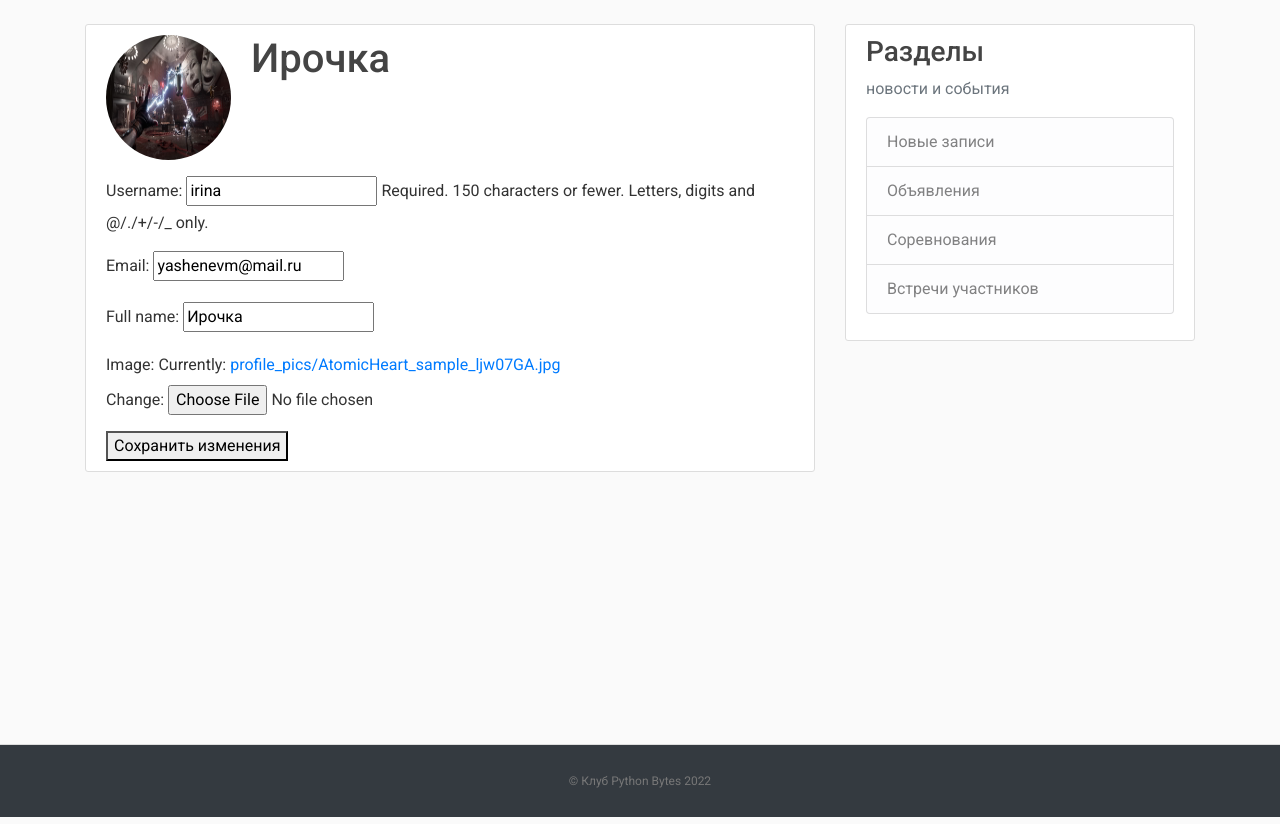
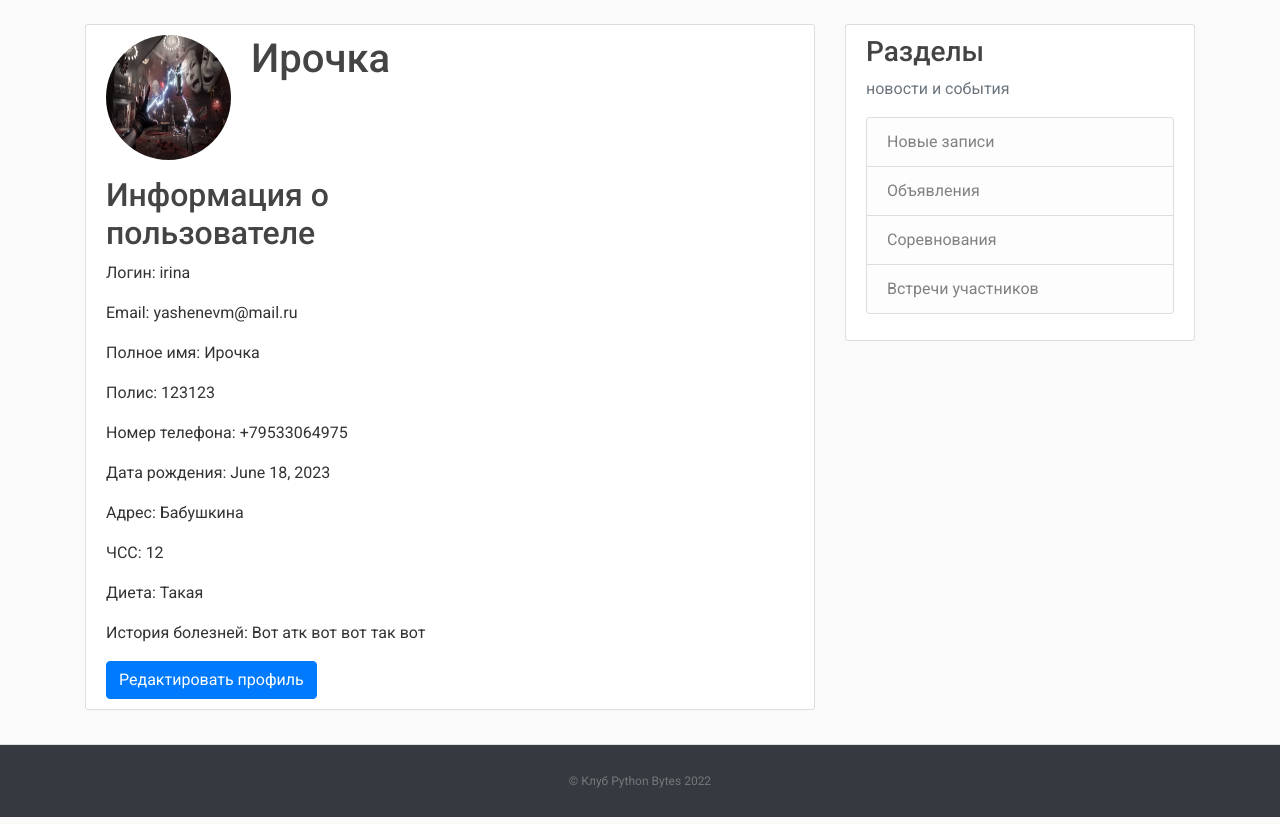
Before and after one commit to Motmeyyy/Diplom_base, a Django app: page /profile/ in a window 1280 px wide. Shown: the part 56-880 px from the top of the page. Run offline with Django 3.2, Linux system fonts and the light colour scheme; a user stored in the database is signed in; data comes from the database, SQL or seed files in the repository; both versions use the stored data as it was after the commit; some libraries are stand-ins or nearby versions.

Commit message:
Добавил нормальное редактирование и заполнил профиль

```diff
--- a/step2/my_site/blog/urls.py
+++ b/step2/my_site/blog/urls.py
@@ -10,4 +10,5 @@ urlpatterns = [
     path('my_health/', views.my_health, name='my-health'),
     path('my_appointments/', views.my_appointments, name='my-appointments'),
     path('make_appointment/', views.make_appointment, name='make-appointment'),
+
 ]
--- a/step2/my_site/my_site/urls.py
+++ b/step2/my_site/my_site/urls.py
@@ -27,6 +27,7 @@ urlpatterns = [
     path('login/', auth_views.LoginView.as_view(template_name='users/login.html'), name='login'),
     path('logout/', auth_views.LogoutView.as_view(template_name='users/logout.html'), name='logout'),
     path('med/', views.med_list, name='user-list'),
+    path('profile/edit/', user_views.edit_profile, name='edit_profile'),
     path('', include('blog.urls')),
 ]
 
--- a/step2/my_site/users/forms.py
+++ b/step2/my_site/users/forms.py
@@ -27,4 +27,4 @@ class UserUpdateForm(forms.ModelForm):
 class ProfileUpdateForm(forms.ModelForm):
     class Meta:
         model = Profile
-        fields = ['full_name','image']
+        fields = ['full_name', 'image', 'polis', 'phone_number', 'heart_rate', 'diet', 'date_of_birth', 'address', 'medical_history']
--- a/step2/my_site/users/models.py
+++ b/step2/my_site/users/models.py
@@ -6,7 +6,13 @@ class Profile(models.Model):
     user = models.OneToOneField(User, on_delete=models.CASCADE)
     image = models.ImageField(default='default.jpg', upload_to='profile_pics')
     full_name = models.CharField(max_length=255,default = 'FIO')
-
+    polis = models.CharField(max_length=20, blank=True, null=True)
+    phone_number = models.CharField(max_length=20, blank=True, null=True)
+    heart_rate = models.IntegerField(blank=True, null=True)
+    diet = models.CharField(max_length=255, blank=True, null=True)
+    date_of_birth = models.DateField(blank=True, null=True)
+    address = models.CharField(max_length=255, blank=True, null=True)
+    medical_history = models.TextField(blank=True, null=True)
     def __str__(self):
         return f'{self.user.username} Profile'
 
--- a/step2/my_site/users/templates/users/profile.html
+++ b/step2/my_site/users/templates/users/profile.html
@@ -1,6 +1,7 @@
 {% extends "blog/base.html" %}
 {% load crispy_forms_tags %}
 {% block content %}
+
     <div class="content-section">
       <div class="media">
         <img class="rounded-circle account-img" src="{{ user.profile.image.url }}">
@@ -9,11 +10,23 @@
 
         </div>
       </div>
-<form method="POST" enctype="multipart/form-data">
-  {% csrf_token %}
-  {{ user_form.as_p }}
-  {{ profile_form.as_p }}
-  <button type="submit">Сохранить изменения</button>
-</form>
+ <div class="row">
+    <div class="col-md-6">
+        <h2>Информация о пользователе</h2>
+        <p>Логин: {{ user.username }}</p>
+        <p>Email: {{ user.email }}</p>
+        <p>Полное имя: {{ user.profile.full_name }}</p>
+        <p>Полис: {{ user.profile.polis }}</p>
+        <p>Номер телефона: {{ user.profile.phone_number }}</p>
+        <p>Дата рождения: {{ user.profile.date_of_birth }}</p>
+        <p>Адрес: {{ user.profile.address}}</p>
+        <p>ЧСС: {{ user.profile.heart_rate }}</p>
+        <p>Диета: {{ user.profile.diet }}</p>
+        <p>История болезней: {{ user.profile.medical_history }}</p>
+        {% if request.user == user %}
+        <a href="{% url 'edit_profile' %}" class="btn btn-primary">Редактировать профиль</a>
+        {% endif %}
+    </div>
+</div>
     </div>
 {% endblock content %}
--- a/step2/my_site/users/views.py
+++ b/step2/my_site/users/views.py
@@ -27,20 +27,19 @@ def register(request):
 
 @login_required
 def profile(request):
-    user = request.user
+    return render(request, 'users/profile.html')
+
+@login_required
+def edit_profile(request):
     if request.method == 'POST':
-        user_form = UserUpdateForm(request.POST, instance=user)
-        profile_form = ProfileUpdateForm(request.POST, request.FILES, instance=user.profile)
+        user_form = UserUpdateForm(request.POST, instance=request.user)
+        profile_form = ProfileUpdateForm(request.POST, request.FILES, instance=request.user.profile)
         if user_form.is_valid() and profile_form.is_valid():
             user_form.save()
             profile_form.save()
-            messages.success(request, 'Ваш профиль был успешно обновлен!')
             return redirect('profile')
     else:
-        user_form = UserUpdateForm(instance=user)
-        profile_form = ProfileUpdateForm(instance=user.profile)
-    context = {
-        'user_form': user_form,
-        'profile_form': profile_form
-    }
-    return render(request, 'users/profile.html', context)
+        user_form = UserUpdateForm(instance=request.user)
+        profile_form = ProfileUpdateForm(instance=request.user.profile)
+
+    return render(request, 'users/edit_profile.html', {'user_form': user_form, 'profile_form': profile_form})
```
Also changed, not shown: step2/my_site/users/templates/users/edit_profile.html (added, +18 -0 lines), step2/my_site/db.sqlite3, step2/my_site/profile_pics/AtomicHeart_sample_ZSiVspE.jpg (added), step2/my_site/profile_pics/AtomicHeart_sample_ljw07GA.jpg (added), step2/my_site/profile_pics/AtomicHeart_sample_rg6jWqk.jpg (added), step2/my_site/users/migrations/0005_profile_polis.py (added), step2/my_site/users/migrations/0006_profile_address_profile_date_of_birth_profile_diet_and_more.py (added).
